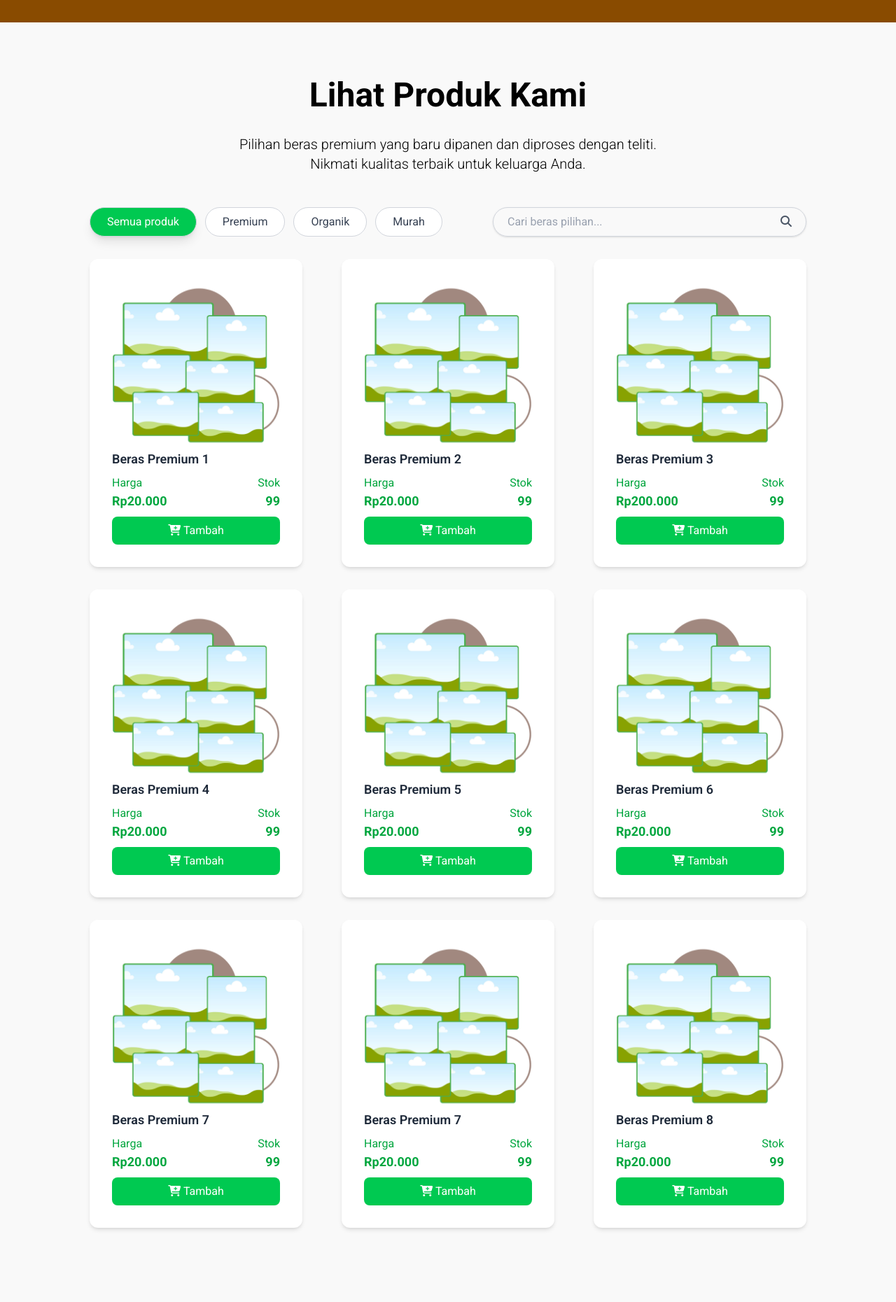
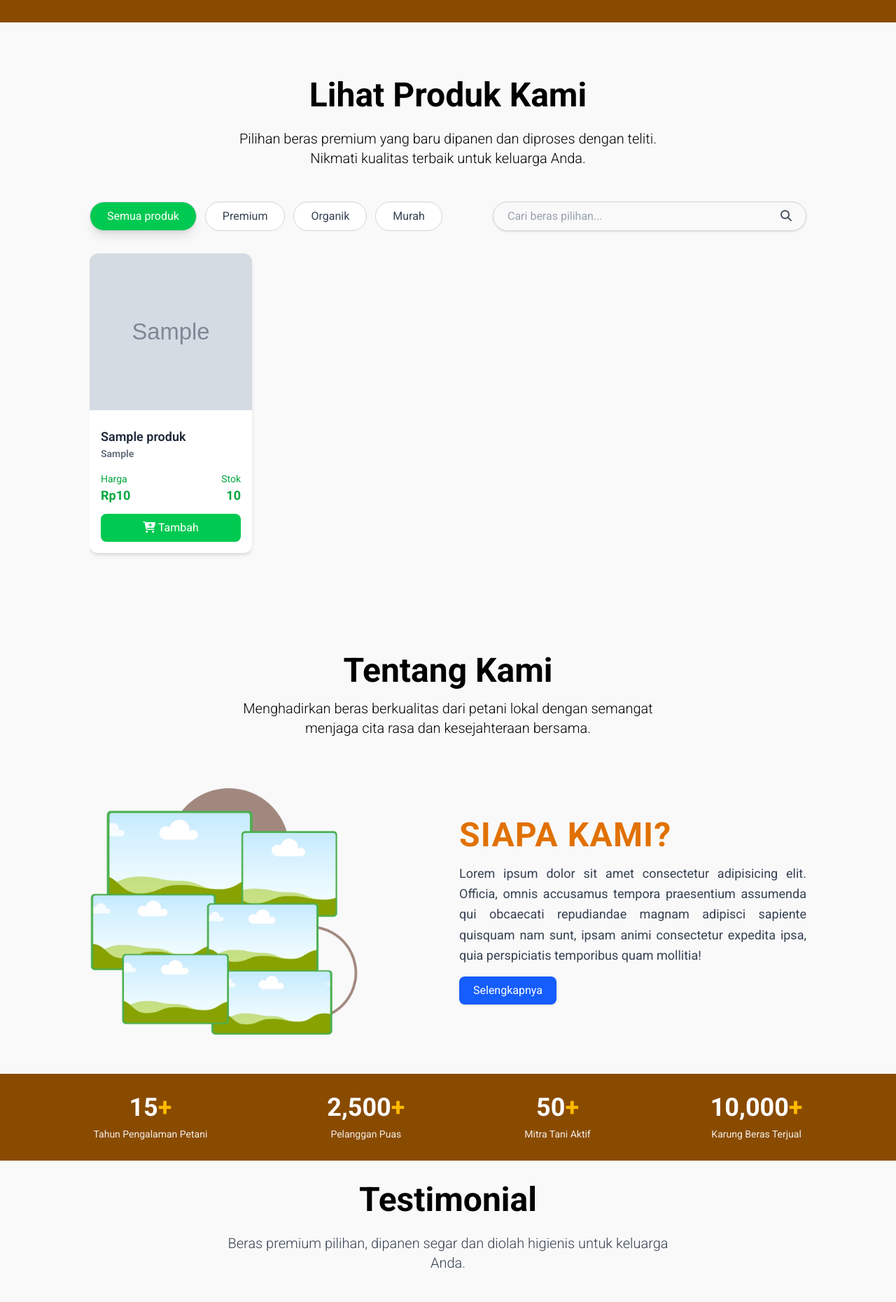
Before and after one commit to Farid12443/website-umkm, a PHP site: page / in a window 1280 px wide. Shown: the part 696-2556 px from the top of the page at 70% size. Run offline with PHP 8.4, Linux system fonts and the light colour scheme; tables that the repository leaves empty or names only in its code hold one stand-in row (values such as "Sample post"); grey boxes marked "Sample" are stand-in pictures; some libraries are stand-ins or nearby versions; some web fonts are replaced.

Commit message:
memperbaiki tampilan dan fungsi daftar produk

```diff
--- a/public/components/products.php
+++ b/public/components/products.php
@@ -1,31 +1,32 @@
 <?php
-$products = [
-    ['image' => 'images/ad.png', 'productName' => 'Beras Premium 1', 'price' => 20000, 'stock' => 99],
-    ['image' => 'images/ad.png', 'productName' => 'Beras Premium 2', 'price' => 20000, 'stock' => 99],
-    ['image' => 'images/ad.png', 'productName' => 'Beras Premium 3', 'price' => 200000, 'stock' => 99],
-    ['image' => 'images/ad.png', 'productName' => 'Beras Premium 4', 'price' => 20000, 'stock' => 99],
-    ['image' => 'images/ad.png', 'productName' => 'Beras Premium 5', 'price' => 20000, 'stock' => 99],
-    ['image' => 'images/ad.png', 'productName' => 'Beras Premium 6', 'price' => 20000, 'stock' => 99],
-    ['image' => 'images/ad.png', 'productName' => 'Beras Premium 7', 'price' => 20000, 'stock' => 99],
-    ['image' => 'images/ad.png', 'productName' => 'Beras Premium 7', 'price' => 20000, 'stock' => 99],
-    ['image' => 'images/ad.png', 'productName' => 'Beras Premium 8', 'price' => 20000, 'stock' => 99]
-];
+
+include "../config/connection.php";
+
+// Ambil semua produk dari database
+$query = "SELECT * FROM produk ORDER BY created_at DESC";
+$result = mysqli_query($conn, $query);
+
+// ubah jadi array assosiatif
+$products = mysqli_fetch_all($result, MYSQLI_ASSOC);
+
 ?>
 
 <section class="max-w-7xl mx-auto" id="products-section">
-    <div class="flex flex-col md:flex-col justify-between px-8 py-8 md:px-32 rounded-2xl">
-        <div class="flex flex-col justify-between items-center gap-8 max-w-[600px] mx-auto text-center py-12">
-            <h1 class="text-5xl font-bold text-black">
+    <div class="flex flex-col justify-between px-6 py-8 md:px-32 rounded-2xl">
+        <!-- Header -->
+        <div class="flex flex-col justify-between items-center gap-6 max-w-[600px] mx-auto text-center py-12">
+            <h1 class="text-4xl md:text-5xl font-bold text-black">
                 Lihat Produk Kami
             </h1>
-            <p class="text-xl font-light text-black">
+            <p class="text-lg md:text-xl font-light text-black">
                 Pilihan beras premium yang baru dipanen dan diproses dengan teliti. Nikmati kualitas terbaik untuk keluarga Anda.
             </p>
         </div>
 
-        <div class="flex flex-col-reverse justify-between md:flex-row">
+        <!-- Filter & Search -->
+        <div class="flex flex-col-reverse gap-4 md:flex-row md:items-center md:justify-between">
             <!-- Filter Buttons -->
-            <div class="flex flex-wrap gap-3">
+            <div class="flex flex-wrap gap-3 justify-center md:justify-start">
                 <button class="px-6 py-2 rounded-full border border-gray-300 text-white bg-green-500 shadow-lg transition-all duration-300 ease-in-out">
                     Semua produk
                 </button>
@@ -40,8 +41,8 @@ $products = [
                 </button>
             </div>
 
-
-            <div class="flex items-center w-full max-w-md border border-gray-300 rounded-full overflow-hidden shadow-sm focus-within:ring-2 focus-within:ring-green-400 transition">
+            <!-- Search Bar -->
+            <div class="flex items-center w-full md:max-w-md border border-gray-300 rounded-full overflow-hidden shadow-sm focus-within:ring-2 focus-within:ring-green-400 transition">
                 <input
                     type="text"
                     placeholder="Cari beras pilihan..."
@@ -50,45 +51,49 @@ $products = [
                     <i class="fa-solid fa-magnifying-glass"></i>
                 </button>
             </div>
-
         </div>
 
+        <!-- Produk List -->
+        <div class="flex overflow-x-auto space-x-6 snap-x snap-mandatory scrollbar-hide
+        sm:grid sm:grid-cols-2 md:grid-cols-3 lg:grid-cols-4 sm:gap-8 sm:space-x-0
+        py-8
+    ">
+            <?php foreach ($products as $item) { ?>
+                <div class="min-w-[230px] sm:min-w-0 snap-center rounded-xl bg-white shadow-md hover:shadow-xl transform transition-all duration-300 ease-in-out hover:-translate-y-1">
+                    <img src="../uploads/<?php echo $item['foto'] ?>"
+                        alt="<?php echo htmlspecialchars($item['nama_produk']) ?>"
+                        class="w-full h-56 object-cover rounded-t-xl">
 
+                    <div class="flex flex-col justify-between p-4">
+                        <h1 class="text-lg font-semibold text-gray-800 mt-2 truncate">
+                            <?php echo htmlspecialchars($item['nama_produk']) ?>
+                        </h1>
+                        <span class="text-sm text-gray-500 font-bold mb-2">
+                            <?php echo htmlspecialchars($item['kategori']) ?>
+                        </span>
 
-        <div class="flex flex-wrap justify-center md:justify-between gap-8 pt-8">
-            <?php foreach ($products as $item) { ?>
-                <div class="rounded-xl p-6 bg-white shadow-md hover:shadow-xl transform transition-all duration-300 ease-in-out hover:-translate-y-1">
-                    <div class="flex flex-col justify-between p-2">
-                        <img src="<?php echo $item['image'] ?>" alt="" class="w-60 h-60 object-contain">
-
-                        <h1 class="text-lg font-semibold text-gray-800">
-                            <?php echo $item['productName'] ?>
-                        </h1>
                         <div class="flex justify-between items-center w-full mt-2">
                             <div class="flex flex-col">
-                                <span class="text-green-600 font-sm text-md">
-                                    Harga
-                                </span>
+                                <span class="text-green-600 text-sm">Harga</span>
                                 <span class="text-green-600 font-bold text-lg">
-                                    Rp<?php echo number_format($item['price'], 0, ',', '.') ?>
+                                    Rp<?php echo number_format($item['harga'], 0, ',', '.') ?>
                                 </span>
                             </div>
                             <div class="flex flex-col text-end">
-                                <span class="text-green-600 font-sm text-md">
-                                    Stok
-                                </span>
+                                <span class="text-green-600 text-sm">Stok</span>
                                 <span class="text-green-600 font-bold text-lg">
-                                    <?php echo ($item['stock']) ?>
+                                    <?php echo $item['stok'] ?>
                                 </span>
                             </div>
                         </div>
-                        <button class="bg-green-500 hover:bg-green-600 text-white p-2 rounded-lg transition mt-2">
-                            <i class="fa-solid fa-cart-plus"></i>
-                            Tambah
+
+                        <button class="bg-green-500 hover:bg-green-600 text-white p-2 rounded-lg transition mt-3">
+                            <i class="fa-solid fa-cart-plus"></i> Tambah
                         </button>
                     </div>
                 </div>
             <?php } ?>
         </div>
     </div>
+
 </section>
--- a/public/css/style.css
+++ b/public/css/style.css
@@ -471,9 +486,21 @@
   .h-32 {
     height: calc(var(--spacing) * 32);
   }
+  .h-56 {
+    height: calc(var(--spacing) * 56);
+  }
   .h-60 {
     height: calc(var(--spacing) * 60);
   }
+  .h-70 {
+    height: calc(var(--spacing) * 70);
+  }
+  .h-75 {
+    height: calc(var(--spacing) * 75);
+  }
+  .h-80 {
+    height: calc(var(--spacing) * 80);
+  }
   .h-90 {
     height: calc(var(--spacing) * 90);
   }
@@ -588,14 +627,33 @@
   .min-w-0 {
     min-width: calc(var(--spacing) * 0);
   }
+  .min-w-\[20px\] {
+    min-width: 20px;
+  }
+  .min-w-\[230px\] {
+    min-width: 230px;
+  }
+  .min-w-\[250px\] {
+    min-width: 250px;
+  }
   .flex-1 {
     flex: 1;
   }
+  .flex-shrink {
+    flex-shrink: 1;
+  }
   .flex-shrink-0 {
     flex-shrink: 0;
   }
   .flex-grow {
     flex-grow: 1;
+  }
+  .border-collapse {
+    border-collapse: collapse;
+  }
+  .-translate-x-1 {
+    --tw-translate-x: calc(var(--spacing) * -1);
+    translate: var(--tw-translate-x) var(--tw-translate-y);
   }
   .-translate-x-1\/2 {
     --tw-translate-x: calc(calc(1/2 * 100%) * -1);
@@ -631,6 +693,15 @@
   .resize {
     resize: both;
   }
+  .snap-x {
+    scroll-snap-type: x var(--tw-scroll-snap-strictness);
+  }
+  .snap-mandatory {
+    --tw-scroll-snap-strictness: mandatory;
+  }
+  .snap-center {
+    scroll-snap-align: center;
+  }
   .grid-cols-1 {
     grid-template-columns: repeat(1, minmax(0, 1fr));
   }
@@ -802,6 +876,10 @@
   .rounded-xl {
     border-radius: var(--radius-xl);
   }
+  .rounded-t-xl {
+    border-top-left-radius: var(--radius-xl);
+    border-top-right-radius: var(--radius-xl);
+  }
   .rounded-b-2xl {
     border-bottom-right-radius: var(--radius-2xl);
     border-bottom-left-radius: var(--radius-2xl);
@@ -1736,6 +1834,35 @@
       display: block;
     }
   }
+  .sm\:grid {
+    @media (width >= 40rem) {
+      display: grid;
+    }
+  }
+  .sm\:min-w-0 {
+    @media (width >= 40rem) {
+      min-width: calc(var(--spacing) * 0);
+    }
+  }
+  .sm\:grid-cols-2 {
+    @media (width >= 40rem) {
+      grid-template-columns: repeat(2, minmax(0, 1fr));
+    }
+  }
+  .sm\:gap-8 {
+    @media (width >= 40rem) {
+      gap: calc(var(--spacing) * 8);
+    }
+  }
+  .sm\:space-x-0 {
+    @media (width >= 40rem) {
+      :where(& > :not(:last-child)) {
+        --tw-space-x-reverse: 0;
+        margin-inline-start: calc(calc(var(--spacing) * 0) * var(--tw-space-x-reverse));
+        margin-inline-end: calc(calc(var(--spacing) * 0) * calc(1 - var(--tw-space-x-reverse)));
+      }
+    }
+  }
   .sm\:px-8 {
     @media (width >= 40rem) {
       padding-inline: calc(var(--spacing) * 8);
@@ -1914,6 +2041,11 @@
   .md\:justify-between {
     @media (width >= 48rem) {
       justify-content: space-between;
+    }
+  }
+  .md\:justify-start {
+    @media (width >= 48rem) {
+      justify-content: flex-start;
     }
   }
   .md\:gap-0 {
@@ -2070,6 +2202,11 @@
       grid-template-columns: repeat(2, minmax(0, 1fr));
     }
   }
+  .lg\:grid-cols-4 {
+    @media (width >= 64rem) {
+      grid-template-columns: repeat(4, minmax(0, 1fr));
+    }
+  }
   .lg\:flex-row {
     @media (width >= 64rem) {
       flex-direction: row;
@@ -2131,6 +2268,11 @@
   syntax: "*";
   inherits: false;
 }
+@property --tw-scroll-snap-strictness {
+  syntax: "*";
+  inherits: false;
+  initial-value: proximity;
+}
 @property --tw-space-y-reverse {
   syntax: "*";
   inherits: false;
@@ -2264,6 +2406,11 @@
   syntax: "*";
   inherits: false;
   initial-value: 0 0 #0000;
+}
+@property --tw-outline-style {
+  syntax: "*";
+  inherits: false;
+  initial-value: solid;
 }
 @property --tw-blur {
   syntax: "*";
@@ -2388,6 +2535,7 @@
       --tw-rotate-z: initial;
       --tw-skew-x: initial;
       --tw-skew-y: initial;
+      --tw-scroll-snap-strictness: proximity;
       --tw-space-y-reverse: 0;
       --tw-space-x-reverse: 0;
       --tw-border-style: solid;
@@ -2417,6 +2565,7 @@
       --tw-ring-offset-width: 0px;
       --tw-ring-offset-color: #fff;
       --tw-ring-offset-shadow: 0 0 #0000;
+      --tw-outline-style: solid;
       --tw-blur: initial;
       --tw-brightness: initial;
       --tw-contrast: initial;
```
Also changed, not shown: other parts of public/css/style.css (+54 -0 lines).
